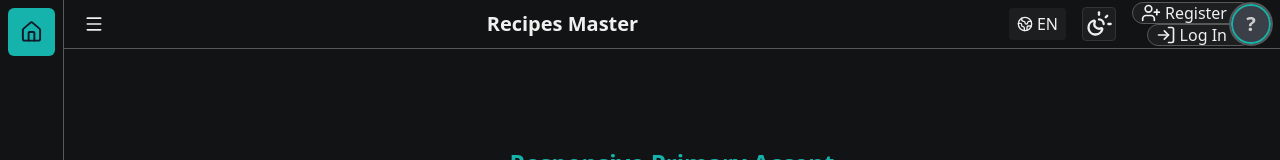
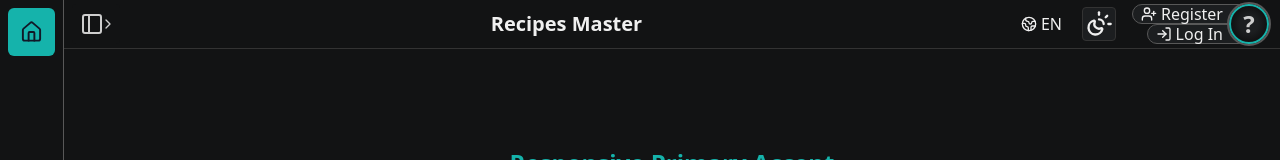
Before and after one commit to HeatGub/Recipes, a React (Vite) app in the folder frontend/: page / in a window 1280 px wide. Shown: the top 160 px of the page. Built offline with nearby package versions, Linux system fonts and the light colour scheme; no server answers.

Commit message:
Improve appearance of header and its elements

```diff
--- a/frontend/src/components/auth/AuthPanel.tsx
+++ b/frontend/src/components/auth/AuthPanel.tsx
@@ -7,7 +7,7 @@ import { RichButton } from "../ui/RichButton"
 import { useAuthPanel } from "../../auth/AuthPanelContext"
 import { useNavigate } from "react-router-dom"
 import { ROUTES } from "@/router"
-import { UserPlus, LogIn, LogOut } from "lucide-react"
+import { UserPlus, LogIn, LogOut, Settings } from "lucide-react"
 
 export function AuthPanel() {
   const { login, logout, register, user } = useAuth()
@@ -29,59 +29,68 @@ export function AuthPanel() {
 
   const { t } = useTranslation()
 
-  const panelStyles: Record<"login" | "register" | "logout", { selected: string; hover: string }> = {
+  const panelStyles: Record<"login" | "register" | "logout" | "settings", { selected: string; hover: string }> = {
     login: {
-      selected: "bg-(--accent-primary) text-(--text-inverted)",
-      hover: "hover:bg-(--accent-primary) hover:text-(--text-inverted) bg-(--bg-secondary)",
+      selected: "bg-(--accent-primary) text-(--text-inverted) hover:scale-110",
+      hover: "hover:bg-(--accent-primary) hover:text-(--text-inverted) bg-(--bg-secondary) hover:scale-110",
     },
     register: {
-      selected: "bg-(--accent-secondary) text-(--text-inverted)",
-      hover: "hover:bg-(--accent-secondary) hover:text-(--text-inverted) bg-(--bg-secondary)",
+      selected: "bg-(--accent-secondary) text-(--text-inverted) hover:scale-110",
+      hover: "hover:bg-(--accent-secondary) hover:text-(--text-inverted) bg-(--bg-secondary) hover:scale-110",
     },
     logout: {
-      selected: "bg-(--bg-warning) text-(--text-inverted)",
-      hover: "hover:bg-(--bg-warning) hover:text-(--text-inverted) bg-(--bg-secondary)",
+      selected: "bg-(--bg-warning) text-(--text-inverted) hover:scale-110",
+      hover: "hover:bg-(--bg-warning) hover:text-(--text-inverted) bg-(--bg-secondary) hover:scale-110",
+    },
+    settings: {
+      selected: "bg-(--accent-primary) text-(--text-inverted) hover:scale-110",
+      hover: "hover:bg-(--accent-primary) hover:text-(--text-inverted) bg-(--bg-secondary) hover:scale-110",
     },
   }
 
-  const getButtonClasses = (panel: "login" | "register" | "logout") =>
+  const getButtonClasses = (panel: "login" | "register" | "logout" | "settings") =>
     clsx(
-      "flex items-center gap-1 pl-2 pr-6 h-6 text-s leading-none border-1 rounded-full transition w-fit whitespace-nowrap",
+      "flex cursor-pointer items-center gap-1 pl-2 pr-6 h-6 text-s leading-none border-1 rounded-full transition w-fit whitespace-nowrap",
       currentPanel === panel ? panelStyles[panel].selected : panelStyles[panel].hover
     )
 
   return (
-    <div className="relative inline-flex items-center">
-      <div className="mr-5 flex h-10 flex-col items-end justify-center">
+    <div className="relative inline-flex items-center ml-1">
+      <div className="mr-5.5 flex h-10 flex-col items-end justify-center">
         {!isLoggedIn && (
           <>
             <button className={getButtonClasses("register")} onClick={() => togglePanel("register")}>
-              <UserPlus className="h-5 w-5" />
+              <UserPlus className="h-4 w-4" />
               {t("account.register")}
             </button>
 
             <button className={getButtonClasses("login")} onClick={() => togglePanel("login")}>
-              <LogIn className="h-5 w-5" />
+              <LogIn className="h-4 w-4" />
               {t("account.log_in")}
             </button>
           </>
         )}
 
         {isLoggedIn && (
-          <button className={getButtonClasses("logout")} onClick={() => togglePanel("logout")}>
-            <LogOut className="h-5 w-5" />
-            {/* {t("account.log_out")} */}
-          </button>
+          <>
+            <button className={getButtonClasses("logout")} onClick={() => togglePanel("logout")}>
+              <LogOut className="h-4 w-4" />
+              {t("account.log_out")}
+            </button>
+            <button className={getButtonClasses("settings")} onClick={() => togglePanel("account_settings")}>
+              <Settings className="h-4 w-4" />
+              {t("account.config")}
+            </button>
+          </>
         )}
       </div>
 
       <div
-        onClick={() => isLoggedIn && togglePanel("account_settings")}
         className={clsx(
-          "absolute right-px z-10 flex h-10 w-10 items-center justify-center rounded-full text-xl font-semibold select-none",
+          "absolute right-px z-10 flex h-10 w-10 items-center justify-center rounded-full text-2xl font-semibold select-none",
           isLoggedIn
-            ? "cursor-pointer border-3 border-(--accent-primary)! bg-(--accent-secondary) text-(--text-inverted) outline-2 outline-(--border-default)! hover:text-2xl hover:shadow-[0_0_10px_var(--shadow-hover)]"
-            : "cursor-default border-2 border-(--accent-primary)! bg-(--bg-tertiary) text-(--text-secondary) outline-2 outline-(--border-default)!"
+            ? "bg-[radial-gradient(circle,var(--accent-secondary)_35%,var(--accent-primary)_60%,var(--text-secondary)_101%)] text-(--text-inverted) outline-2 outline-(--border-default)!"
+            : "border-2 border-(--accent-primary)! bg-[radial-gradient(circle,var(--bg-secondary)_35%,var(--bg-primary)_65%)] text-(--text-secondary) outline-2 outline-(--border-default)!"
         )}
       >
         {avatarLetter}
@@ -101,7 +110,7 @@ export function AuthPanel() {
 
           {currentPanel === "register" && (
             <RegisterForm
-              onSubmit={async(registerPayload) => {
+              onSubmit={async (registerPayload) => {
                 await register(registerPayload)
                 closePanel()
               }}
@@ -120,9 +129,14 @@ export function AuthPanel() {
           )}
 
           {currentPanel === "account_settings" && (
-            <RichButton onClick={handleAccountSettings} variant="primary" className="w-full">
-              {t("account.account_settings")}
-            </RichButton>
+            <div className="space-y-3">
+              <p>
+                {t("account.logged_in_as")} <strong>{user?.username}</strong>
+              </p>
+              <RichButton onClick={handleAccountSettings} variant="primary" className="w-full">
+                {t("sidebar.account_settings")}
+              </RichButton>
+            </div>
           )}
         </div>
       )}
--- a/frontend/src/components/common/LangSwitcher.tsx
+++ b/frontend/src/components/common/LangSwitcher.tsx
@@ -19,7 +19,6 @@ export const LangSwitcher = () => {
         gap-1
         px-2 py-0
         rounded
-        bg-(--bg-secondary)
         text-s
         leading-none
         transition-colors duration-300
--- a/frontend/src/components/layout/AppLayout.tsx
+++ b/frontend/src/components/layout/AppLayout.tsx
@@ -8,7 +8,7 @@ export function AppLayout() {
 
   return (
     <div className="min-h-screen flex flex-col">
-      <div className="flex flex-1 h-screen overflow-hidden">
+      <div className="flex flex-1 h-screen">
 
         {/* Mobile overlay */}
         {sidebarOpen && (
--- a/frontend/src/components/layout/Header.tsx
+++ b/frontend/src/components/layout/Header.tsx
@@ -3,26 +3,38 @@ import { LangSwitcher } from "../common/LangSwitcher"
 import { AuthPanel } from "../auth/AuthPanel"
 import { useTranslation } from "react-i18next"
 import { Button } from "../ui/Button"
-import { Menu } from "lucide-react"
+import { ChevronRight, ChevronLeft, PanelLeft } from "lucide-react"
 
 export function Header({ sidebarOpen, onToggleSidebar }: { sidebarOpen: boolean; onToggleSidebar: () => void }) {
   const { t } = useTranslation()
   return (
-    <header className="flex items-center justify-between border-b px-2 py-1">
+    <header className="flex items-center justify-between border-b border-(--border-muted)! bg-(--bg-primary) py-1 pr-2.5 pl-2 md:sticky md:top-0 md:z-50">
       <Button
         variant="ghost"
         onClick={onToggleSidebar}
-        className="rounded py-2"
+        className="flex items-center justify-center rounded p-2! text-(--text-secondary)"
         aria-label={sidebarOpen ? "Close sidebar" : "Open sidebar"}
       >
-        <Menu className="h-5 w-5" />
+        {/* {sidebarOpen? <PanelLeftClose className="h-6 w-6 text-(--text-secondary)" /> : <PanelLeftOpen className="h-6 w-6 text-(--text-secondary)" />} */}
+        {/* {sidebarOpen? <ChevronLeft className="h-6 w-6" /> : <ChevronRight className="h-6 w-6" />} */}
+        {sidebarOpen ? (
+          <>
+            <ChevronLeft className="-mx-1 h-4 w-4" />
+            <PanelLeft className="h-6 w-6" />
+          </>
+        ) : (
+          <>
+            <PanelLeft className="h-6 w-6" />
+            <ChevronRight className="-mx-1 h-4 w-4" />
+          </>
+        )}
       </Button>
 
       <h1 className="text-xl font-bold">{t("header.title")}</h1>
 
-      <div className="z-10 flex items-center gap-4">
+      <div className="z-10 flex items-center gap-3">
         <LangSwitcher />
-        <ThemeToggle />
+        <ThemeToggle/>
         <AuthPanel />
       </div>
     </header>
--- a/frontend/src/locales/en/common.json
+++ b/frontend/src/locales/en/common.json
@@ -28,7 +28,8 @@
     "password": "Password",
     "password_confirm": "Confirm Password",
     "create_account": "Create Account",
-    "account_settings": "Account Settings",
+    "account_settings": "Settings",
+    "config": "Config",
     "settings": {
       "change_username": "Change Username",
       "change_email": "Change E-mail",
--- a/frontend/src/locales/pl/common.json
+++ b/frontend/src/locales/pl/common.json
@@ -28,7 +28,8 @@
     "password": "Hasło",
     "password_confirm": "Potwierdź Hasło",
     "create_account": "Stwórz Konto",
-    "account_settings": "Ustawienia Konta",
+    "account_settings": "Ustawienia",
+    "config": "Konfiguracja",
     "settings": {
       "change_username": "Zmień Login",
       "change_email": "Zmień Email",
```
